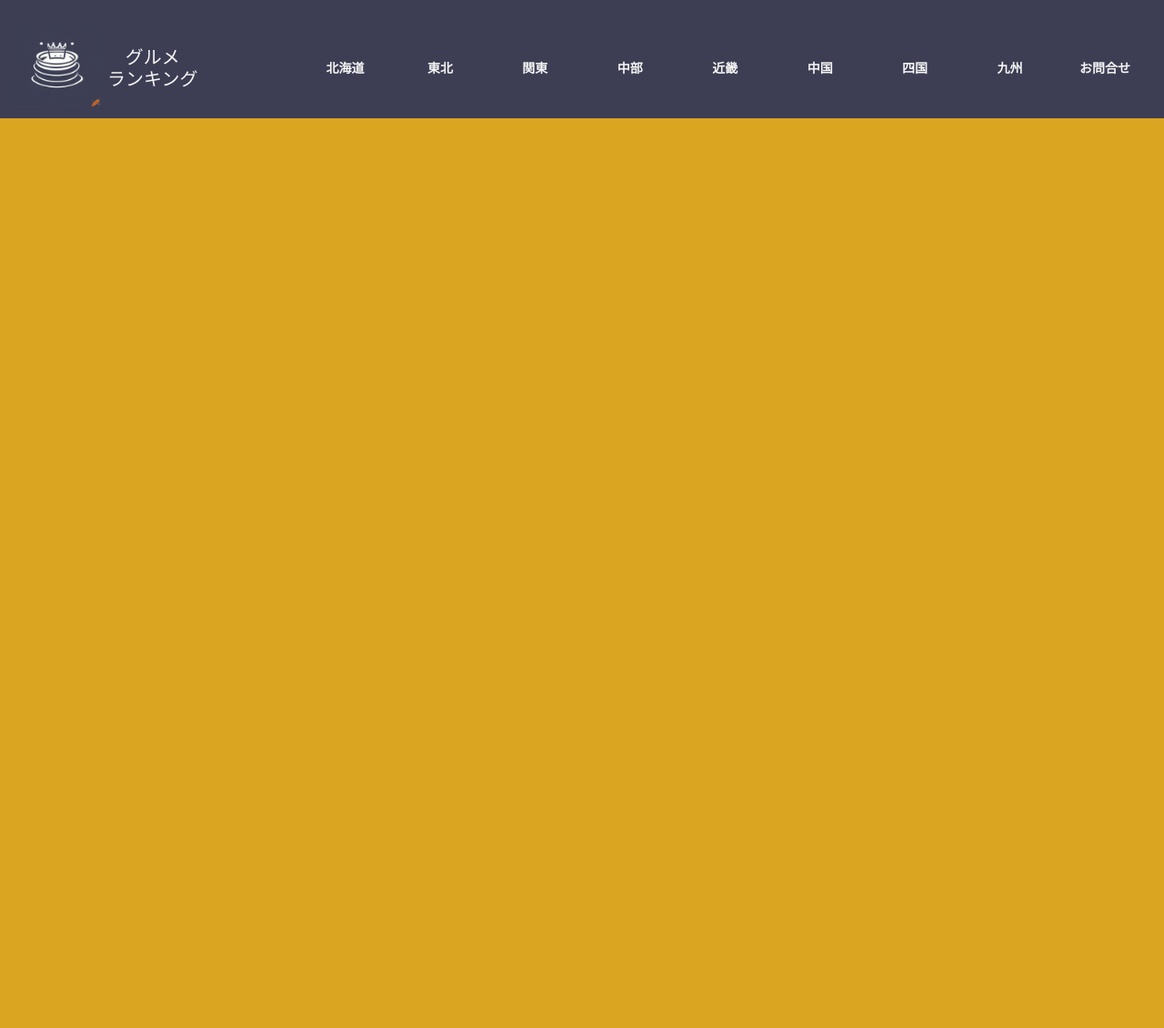
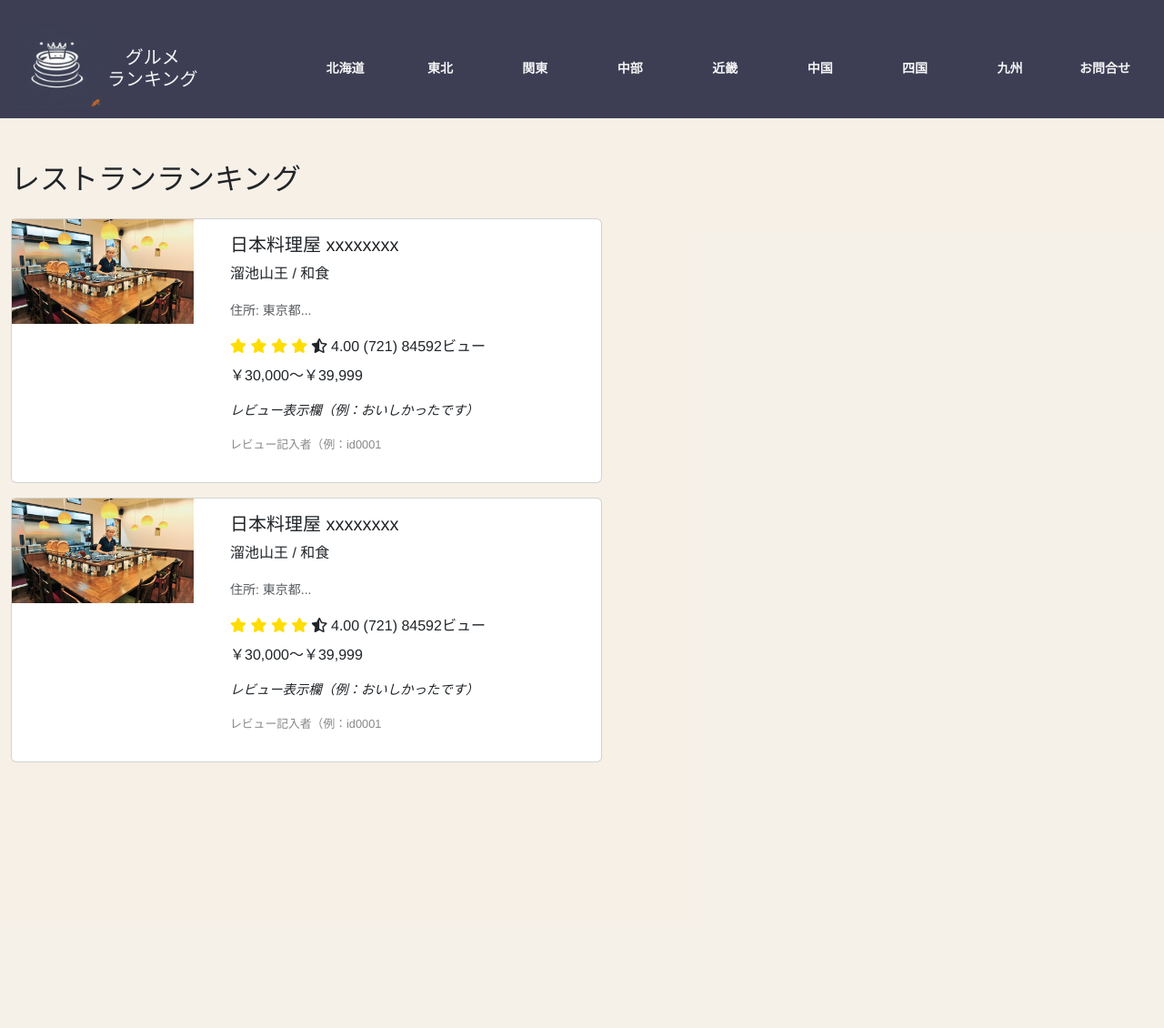
Before and after one commit to majishan-dev/foodRanking_web, a Django app: page /list/ in a window 1280 px wide. Shown: the whole page at 91% size. Run offline with Django 5.2, Linux system fonts and the light colour scheme.

Commit message:
ランキング表示部分作成

```diff
--- a/ranking/rankingapp/urls.py
+++ b/ranking/rankingapp/urls.py
@@ -2,6 +2,6 @@ from django.urls import path
 from .views import TodoList, RankingHome
 
 urlpatterns = [
-    path('list/', TodoList.as_view(), name='list'),
+    path('list/', TodoList, name='list'),
     path('home/', RankingHome.as_view(), name='home'),
 ]
--- a/ranking/rankingapp/views.py
+++ b/ranking/rankingapp/views.py
@@ -4,9 +4,11 @@ from .models import RankingModel
 
 # Create your views here.
 
-class TodoList(ListView):
-    template_name = 'list.html'
-    model = RankingModel
+#classbasedよりはfunctionbasedの方がよいとおもっているが認識合う？
+
+def TodoList(request):
+    range_list = range(2)
+    return render(request, 'list.html', {'range_list': range_list})
 
 class RankingHome(TemplateView):
     template_name = 'home.html'
--- a/ranking/static/styles/base.css
+++ b/ranking/static/styles/base.css
@@ -2,5 +2,5 @@ div#main{
   display: flex;
 	width: 100%;
 	height: 1000px;
-	background-color: goldenrod;
+	background-color: #f2f2f2a7;
 }
--- /dev/null
+++ b/ranking/static/styles/list.css
@@ -0,0 +1,18 @@
+.store-card {
+    max-width: 650px;
+}
+.store-image {
+    width: 100%;
+    height: auto;
+}
+.rating-stars .fa-star {
+    color: #ffdd00; /* 星の色 */
+}
+.review-quote {
+    font-size: 0.9rem;
+    font-style: italic;
+}
+.user-review {
+    font-size: 0.8rem;
+    color: #888;
+}
--- a/ranking/templates/base.html
+++ b/ranking/templates/base.html
@@ -9,6 +9,12 @@
     <script src="https://ajax.googleapis.com/ajax/libs/jquery/3.5.1/jquery.min.js"></script>
     <link rel="stylesheet" href="{% static 'styles/header.css' %}" />
     <link rel="stylesheet" href="{% static 'styles/base.css' %}" />
+
+    <!-- 各html extendする側のheadコンテンツ -->
+    {% block head %}
+    {% endblock head %}
+
+
     <script src="{% static 'scripts/header.js' %}"></script>
   </head>
   <body>
--- a/ranking/templates/list.html
+++ b/ranking/templates/list.html
@@ -1,12 +1,54 @@
 {% extends 'base.html'%}
+{% load static %}
+
+{% block head %}
+<link rel="stylesheet" href="{% static 'styles/list.css' %}" />
+<!-- FontAwesomeのCSS（星のアイコン用） -->
+<link href="https://cdnjs.cloudflare.com/ajax/libs/font-awesome/5.15.1/css/all.min.css" rel="stylesheet">
+{% endblock head %}
+
 
 {% block header %}
-<div class="alert alert-dark" role="alert">
-    <h2>Todo List</h2>
-    Todolistを作りましょう
-</div>
+
 {% endblock header %}
 
 {% block content %}
+<div class="container mt-5">
 
+    <h2 class="mb-4">レストランランキング</h2>
+
+    <!-- オブジェクトで呼び出し、for文で複数表示 -->
+    {% for i in range_list %}
+    <div class="card mb-3 store-card">
+        <div class="row no-gutters">
+            <div class="col-md-4">
+                <img src="{% static 'pictures/shop.jpg' %}" class="store-image" alt="レストランの画像">
+            </div>
+            <div class="col-md-8">
+                <div class="card-body">
+                    <h5 class="card-title">日本料理屋 xxxxxxxx</h5>
+                    <p class="card-text">溜池山王 / 和食</p>
+                    <p class="card-text"><small class="text-muted">住所: 東京都...</small></p>
+                    <div class="rating-stars mb-2">
+                        <i class="fas fa-star"></i>
+                        <i class="fas fa-star"></i>
+                        <i class="fas fa-star"></i>
+                        <i class="fas fa-star"></i>
+                        <i class="fas fa-star-half-alt"></i> <!-- ★の記載を自動化する必要あり -->
+                        <span class="ml-2">4.00</span>
+                        <span class="ml-2">(721)</span>
+                        <span class="ml-2">84592ビュー</span>
+                    </div>
+                    <p class="card-text">￥30,000〜￥39,999</p>
+                    <p class="review-quote">レビュー表示欄（例：おいしかったです）</p>
+                    <p class="user-review">レビュー記入者（例：id0001</p>
+                </div>
+            </div>
+        </div>
+    </div>
+    {% endfor %}
+
+    <!-- 他のレストランのカードをここに追加 -->
+
+</div>
 {% endblock content %}
```
Also changed, not shown: ranking/static/pictures/shop.jpg (added).
